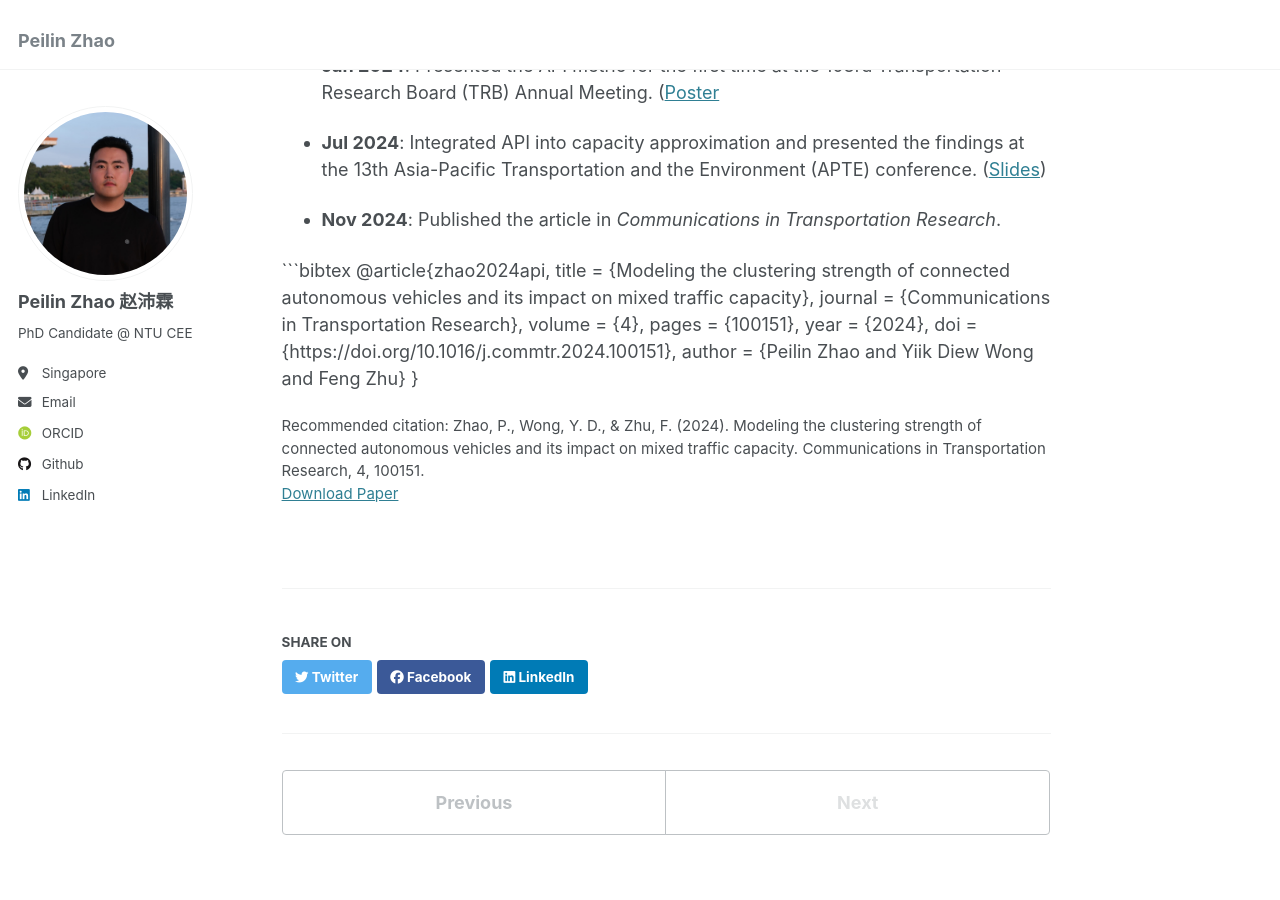
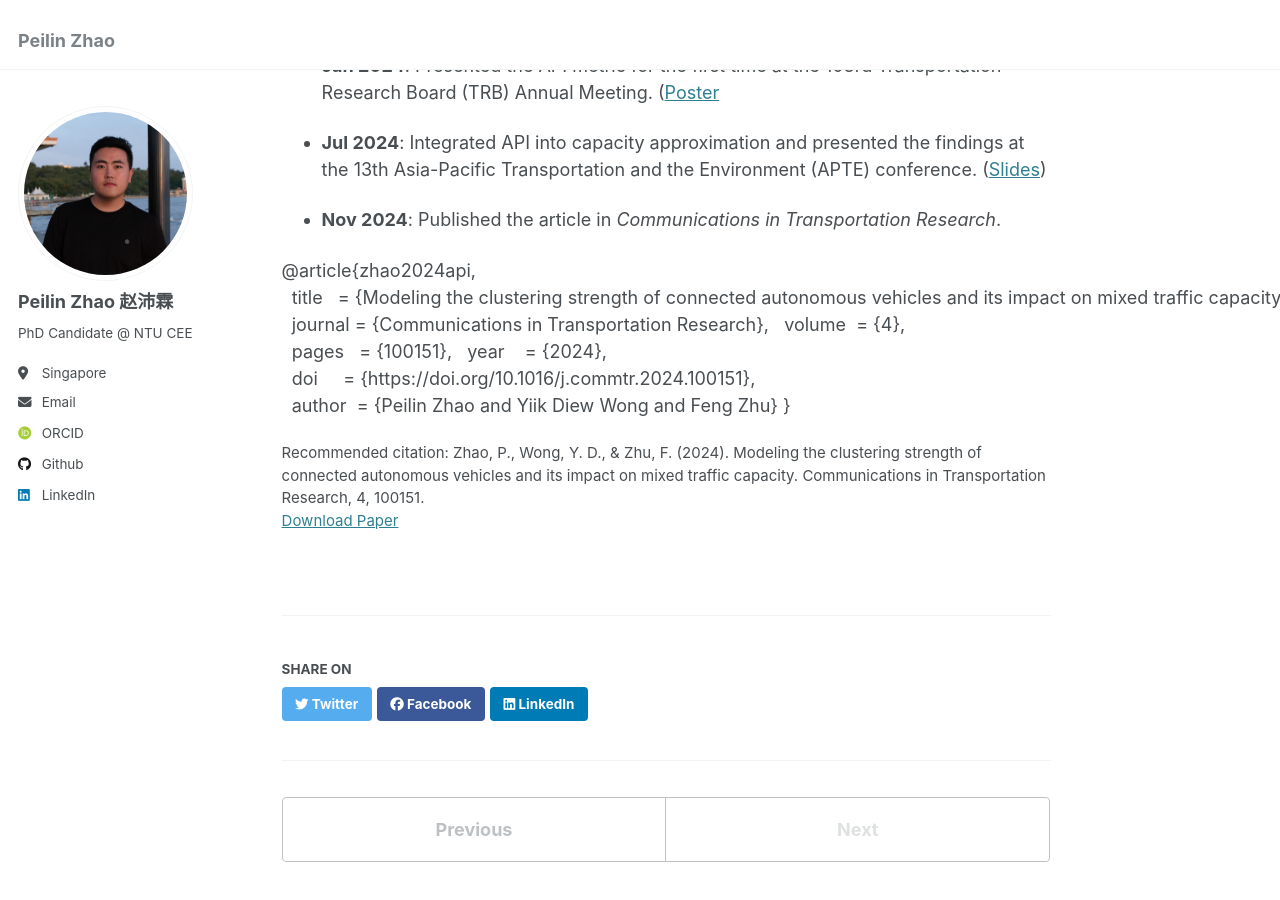
Before and after one commit to Jerry-zpl/Jerry-zpl.github.io, a Jekyll site: the page built from _publications/2024-COMMTR-100151.md, in a window 1280 px wide and 900 px high, scrolled down 944 px. Built offline with Jekyll 4.4.1, drawn with Linux system fonts in a browser that asks for light colours; some web fonts are replaced; some of the changed lines change nothing that is shown.

Commit message:
Update 2024-COMMTR-100151.md

````diff
--- a/_publications/2024-COMMTR-100151.md
+++ b/_publications/2024-COMMTR-100151.md
@@ -26,13 +26,12 @@ In a mixed traffic environment consisting of connected autonomous vehicles (CAVs
 - **Nov 2024**: Published the article in *Communications in Transportation Research*.
 
 
-```bibtex
 @article{zhao2024api,
-  title   = {Modeling the clustering strength of connected autonomous vehicles and its impact on mixed traffic capacity},
-  journal = {Communications in Transportation Research},
-  volume  = {4},
-  pages   = {100151},
-  year    = {2024},
-  doi     = {https://doi.org/10.1016/j.commtr.2024.100151},
-  author  = {Peilin Zhao and Yiik Diew Wong and Feng Zhu}
+&nbsp;&nbsp;title&nbsp;&nbsp;&nbsp;=&nbsp;{Modeling&nbsp;the&nbsp;clustering&nbsp;strength&nbsp;of&nbsp;connected&nbsp;autonomous&nbsp;vehicles&nbsp;and&nbsp;its&nbsp;impact&nbsp;on&nbsp;mixed&nbsp;traffic&nbsp;capacity},
+&nbsp;&nbsp;journal&nbsp;=&nbsp;{Communications&nbsp;in&nbsp;Transportation&nbsp;Research},
+&nbsp;&nbsp;volume&nbsp;&nbsp;=&nbsp;{4},
+&nbsp;&nbsp;pages&nbsp;&nbsp;&nbsp;=&nbsp;{100151},
+&nbsp;&nbsp;year&nbsp;&nbsp;&nbsp;&nbsp;=&nbsp;{2024},
+&nbsp;&nbsp;doi&nbsp;&nbsp;&nbsp;&nbsp;&nbsp;=&nbsp;{https://doi.org/10.1016/j.commtr.2024.100151},
+&nbsp;&nbsp;author&nbsp;&nbsp;=&nbsp;{Peilin&nbsp;Zhao&nbsp;and&nbsp;Yiik&nbsp;Diew&nbsp;Wong&nbsp;and&nbsp;Feng&nbsp;Zhu}
 }
````
